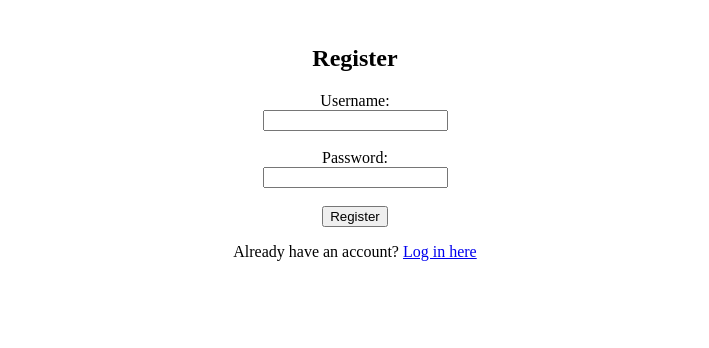
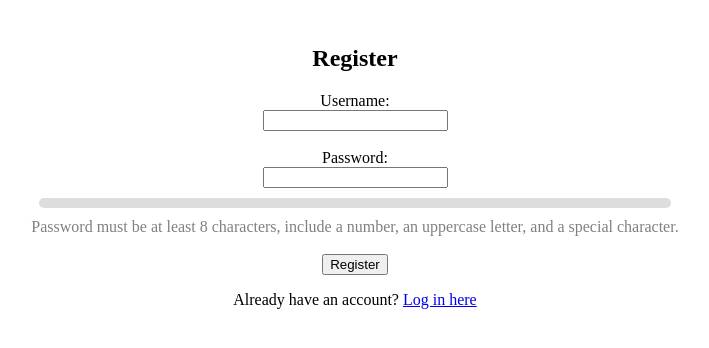
Before and after one commit to regular030/CLC-Q3, a Flask app: page /register in a window 1280 px wide. Shown: the part 324-672 px from the top of the page, without its empty margins (285-994 px from the left). Run offline with Flask 3, Linux system fonts and the light colour scheme.

Commit message:
created password strenth meter

```diff
--- a/app.py
+++ b/app.py
@@ -72,13 +72,26 @@ def register():
     if request.method == 'POST':
         username = request.form['username']
         password = request.form['password']
+
+        # Check for duplicate username
+        if User.query.filter_by(username=username).first():
+            flash('Username already exists. Please choose a different one.')
+            return redirect(url_for('register'))
+
+        # Check password strength
+        if len(password) < 8 or not any(char.isdigit() for char in password) or not any(char.isupper() for char in password):
+            flash('Password must be at least 8 characters long, include a number and an uppercase letter.')
+            return redirect(url_for('register'))
+
         hashed_password = generate_password_hash(password, method='pbkdf2:sha256')
         new_user = User(username=username, password=hashed_password)
         db.session.add(new_user)
         db.session.commit()
         flash('Registration successful. Please log in.')
         return redirect(url_for('login'))
+
     return render_template('register.html')
+
 
 @app.route('/submissions')
 @login_required
--- a/templates/register.html
+++ b/templates/register.html
@@ -1,4 +1,3 @@
-<!-- templates/register.html -->
 <!DOCTYPE html>
 <html lang="en">
 <head>
@@ -16,11 +15,26 @@
             margin-bottom: 20px;
         }
         .flash {
-            list-style-type: none;
+            color: red;
+            list-style: none;
             padding: 0;
         }
-        .flash li {
-            color: red;
+        .strength {
+            margin-top: 10px;
+            color: grey;
+        }
+        .strength-bar-container {
+            width: 50%;
+            margin: 10px auto;
+            background-color: #ddd;
+            height: 10px;
+            border-radius: 5px;
+        }
+        .strength-bar {
+            height: 100%;
+            border-radius: 5px;
+            width: 0;
+            transition: width 0.3s;
         }
     </style>
 </head>
@@ -39,12 +53,49 @@
         {% endwith %}
         <form action="" method="post">
             <label for="username">Username:</label><br>
-            <input type="text" id="username" name="username"><br><br>
+            <input type="text" id="username" name="username" required><br><br>
             <label for="password">Password:</label><br>
-            <input type="password" id="password" name="password"><br><br>
+            <input type="password" id="password" name="password" required><br>
+            <div class="strength-bar-container">
+                <div id="strength-bar" class="strength-bar" style="background-color: red;"></div>
+            </div>
+            <div id="password-strength" class="strength">Password must be at least 8 characters, include a number, an uppercase letter, and a special character.</div><br>
             <button type="submit">Register</button>
         </form>
         <p>Already have an account? <a href="{{ url_for('login') }}">Log in here</a></p>
     </div>
+
+    <script>
+        document.getElementById('password').addEventListener('input', function() {
+            var password = this.value;
+            var strengthBar = document.getElementById('strength-bar');
+            var strengthText = document.getElementById('password-strength');
+            var strength = 0;
+
+            if (password.length >= 8) strength += 1;
+            if (/\d/.test(password)) strength += 1;
+            if (/[A-Z]/.test(password)) strength += 1;
+            if (/[^A-Za-z0-9]/.test(password)) strength += 1;
+
+            var strengthPercentage = (strength / 4) * 100;
+
+            if (strengthPercentage < 50) {
+                strengthBar.style.width = strengthPercentage + '%';
+                strengthBar.style.backgroundColor = 'red';
+                strengthText.textContent = 'Weak - Add at least one number, one uppercase letter, and one special character.';
+                strengthText.style.color = 'red';
+            } else if (strengthPercentage < 75) {
+                strengthBar.style.width = strengthPercentage + '%';
+                strengthBar.style.backgroundColor = 'orange';
+                strengthText.textContent = 'Moderate - Add a special character.';
+                strengthText.style.color = 'orange';
+            } else {
+                strengthBar.style.width = strengthPercentage + '%';
+                strengthBar.style.backgroundColor = 'green';
+                strengthText.textContent = 'Strong';
+                strengthText.style.color = 'green';
+            }
+        });
+    </script>
 </body>
 </html>
```
Also changed, not shown: instance/site.db, 2 other files.
